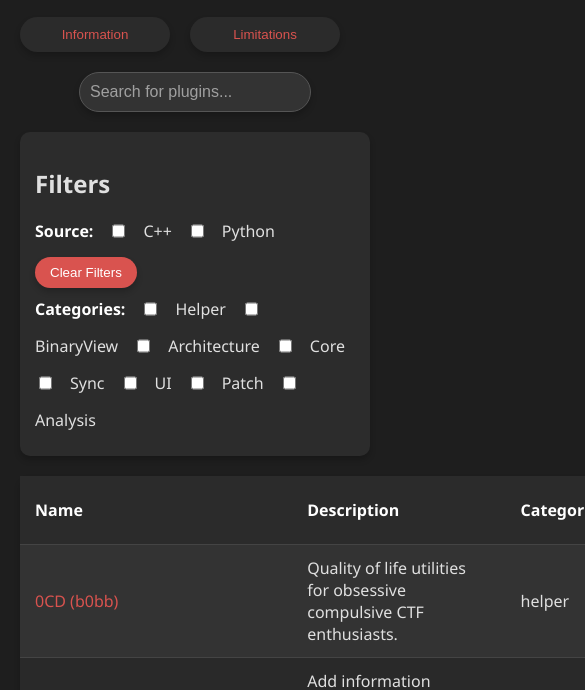
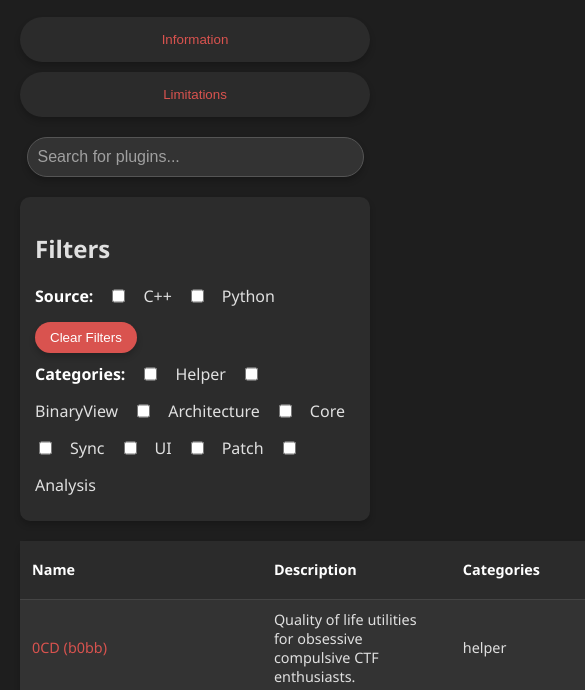
Before and after one commit to Zerotistic/binja-plugins, a plain HTML site: page index.html in a window 390 px wide. Shown: the part 160-850 px from the top of the page, 585 px wide, since content can reach past the window. Drawn offline with Linux system fonts and the light colour scheme.

Commit message:
add: partial phone support

```diff
--- a/styles.css
+++ b/styles.css
@@ -238,3 +238,38 @@ a:hover {
     color: #ff6666;
     text-decoration: underline;
 }
+
+@media (max-width: 768px) {
+    .menu-bar {
+        flex-direction: column;
+        gap: 10px;
+        text-align: center;
+    }
+
+    .menu-btn {
+        width: 100%; /* Full width for buttons on mobile */
+        padding: 15px;
+    }
+
+    .search-bar input[type="text"] {
+        width: 90%; /* Increase width for smaller screens */
+    }
+
+    table {
+        font-size: 0.9rem; /* Slightly smaller font size for table on small screens */
+    }
+
+    th, td {
+        padding: 10px 12px; /* Reduce padding for mobile */
+    }
+
+    .filters {
+        flex-direction: column; /* Stack filters vertically on mobile */
+    }
+
+    /* Stats container responsive */
+    .stats-container {
+        text-align: center;
+        margin-bottom: 20px;
+    }
+}
```
Also changed, not shown: 1 other file.
